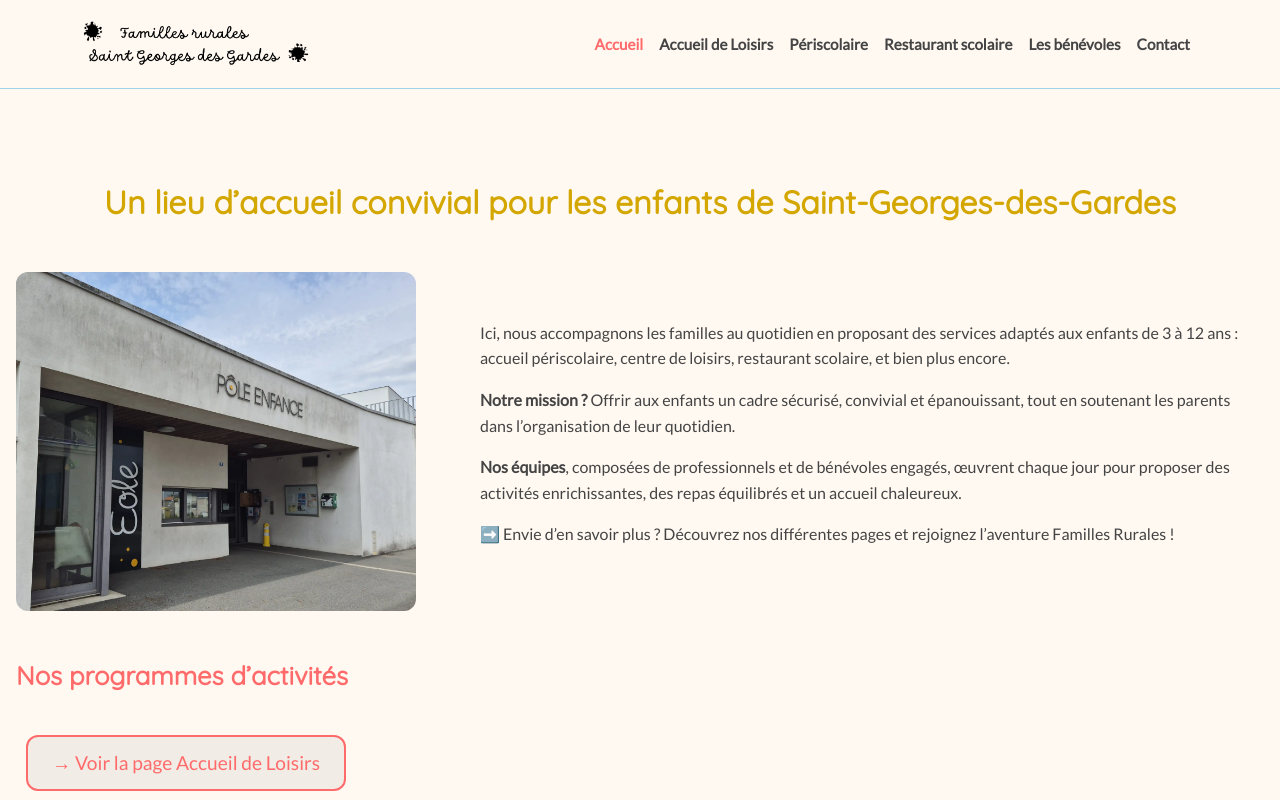
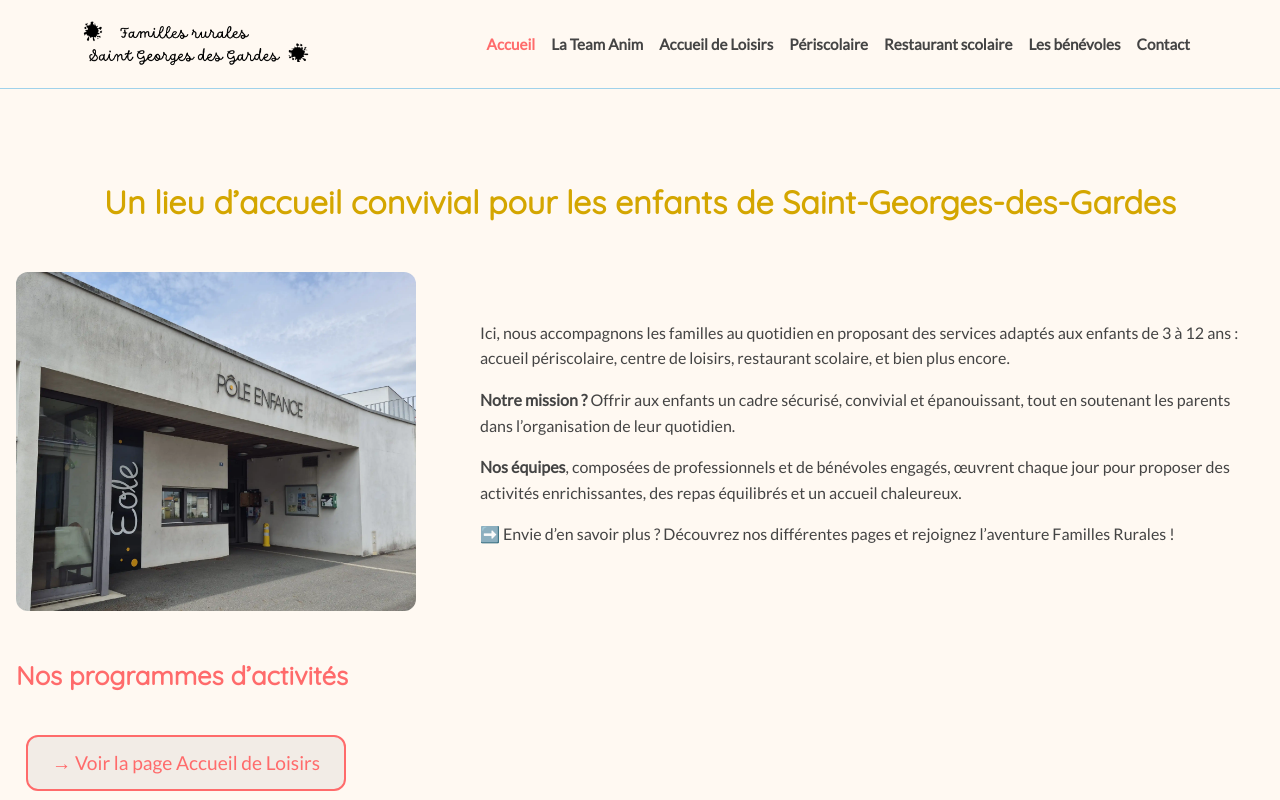
Before and after one commit to MarieC2023/FamillesRuralesSGG, a React (Vite) app: page / in a window 1280 px wide. Shown: the top 800 px of the page. Built offline with nearby package versions, Linux system fonts and the light colour scheme.

Commit message:
Mise à jour page Team Anim + menus

```diff
--- a/src/components/layout/Header.jsx
+++ b/src/components/layout/Header.jsx
@@ -59,9 +59,9 @@
             <li className="nav-item">
               <NavLink className="nav-link" to="/">Accueil</NavLink>
             </li>
-            {/* <li className="nav-item">
+            <li className="nav-item">
               <NavLink className="nav-link" to="/TeamAnim">La Team Anim</NavLink>
-            </li> */}
+            </li>
             <li className="nav-item">
               <NavLink className="nav-link" to="/AccueilDeLoisirs">Accueil de Loisirs</NavLink>
             </li>
--- a/src/data/team.json
+++ b/src/data/team.json
@@ -51,7 +51,7 @@
   {
     "prenom": "Estelle",
     "fonction": "Animatrice (temps périscolaire)",
-    "presentation": "A COMPLÉTER",
+    "presentation": "",
     "image": "estelle.webp",
     "typeImage": "photo"
   }
```
Also changed, not shown: src/assets/menu/allergenes.webp, src/assets/menu/menu.webp.
